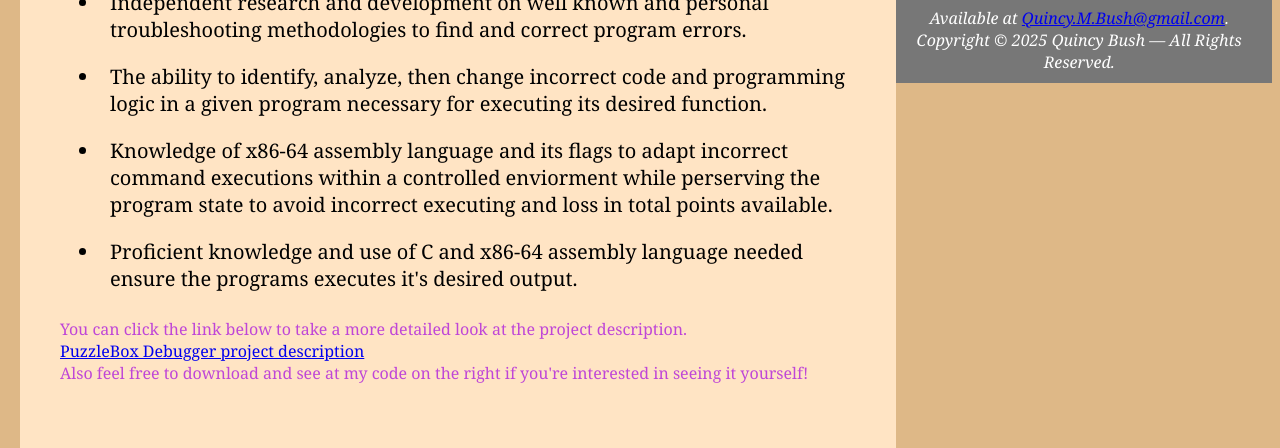
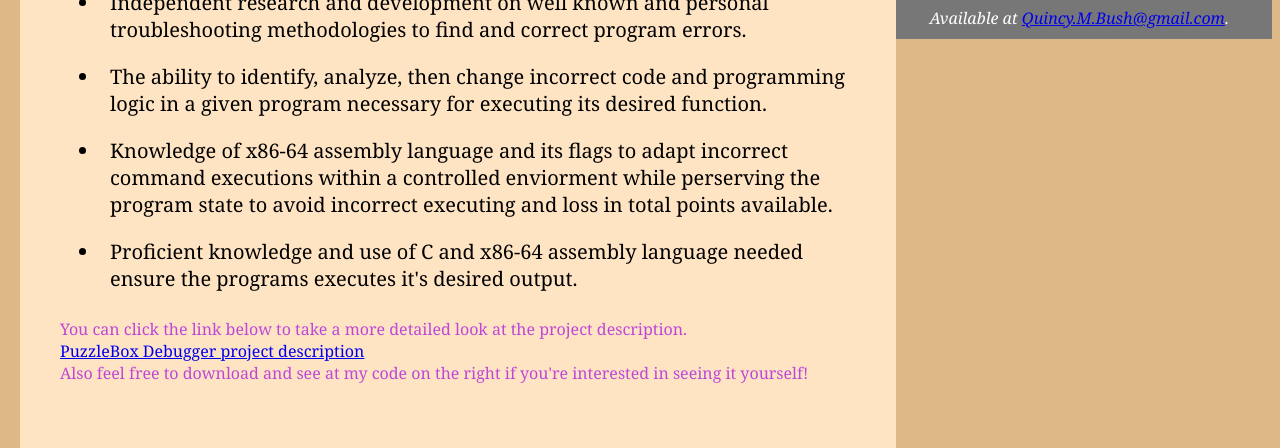
Before and after one commit to Quincy-Bush/Portfolio, a plain HTML site: page WebPages/PuzzleBox.html in a window 1280 px wide. Shown: the part 459-907 px from the top of the page. Drawn offline with Linux system fonts and the light colour scheme.

Commit message:
Relocated copyright information
Relocated copyright information that was still in the puzzle box webpage.

```diff
--- a/WebPages/PuzzleBox.html
+++ b/WebPages/PuzzleBox.html
@@ -239,7 +239,7 @@ footer {
        <footer>
        <address>
         Available at <a href="Quincy.m.bush@gmail.com">Quincy.M.Bush@gmail.com</a>.<br>
-        Copyright © 2025 Quincy Bush — All Rights Reserved.<br>
+
 
         </address>
       </footer>
```
Also changed, not shown: index.html (+1 -1 lines).
